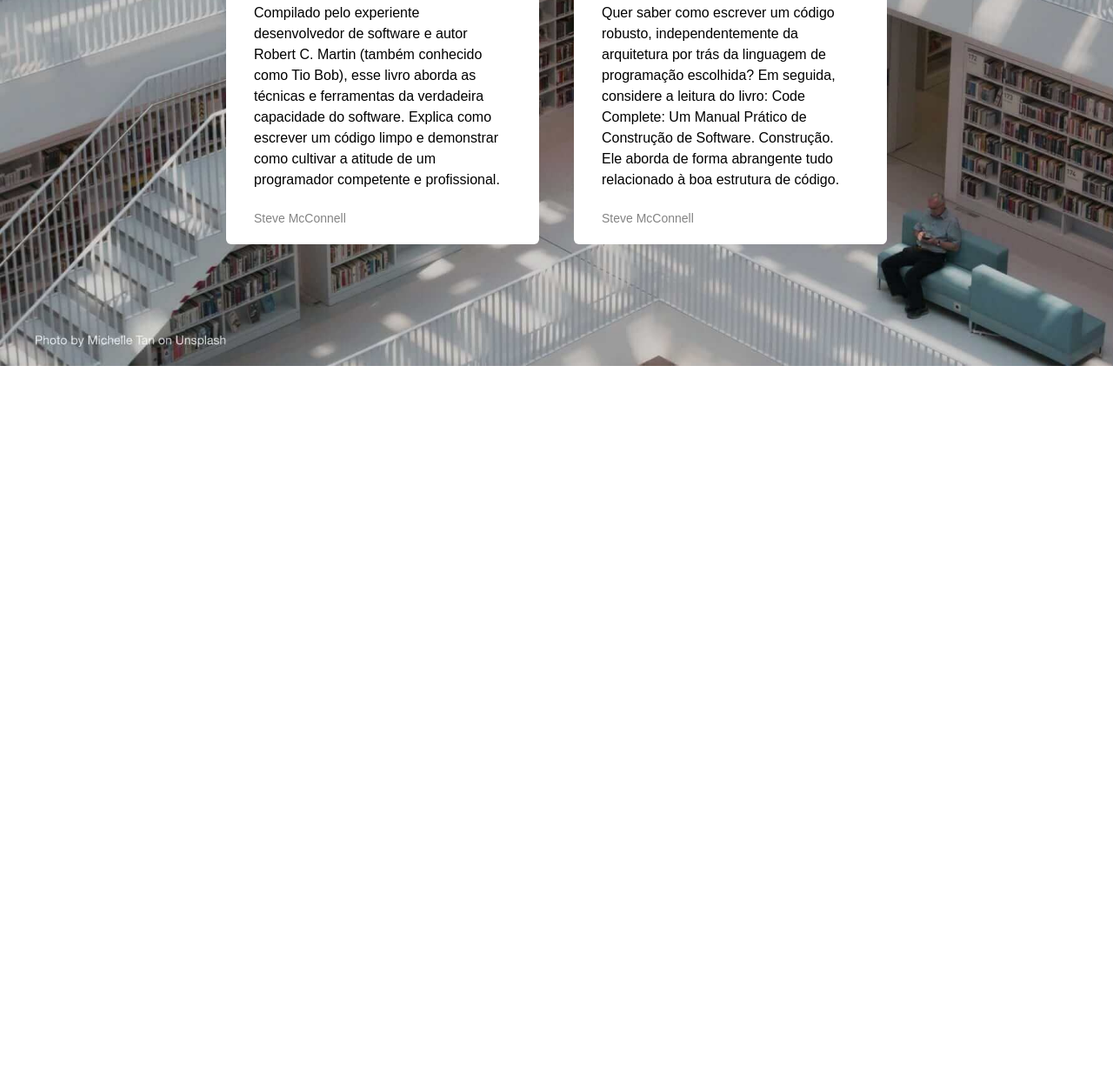
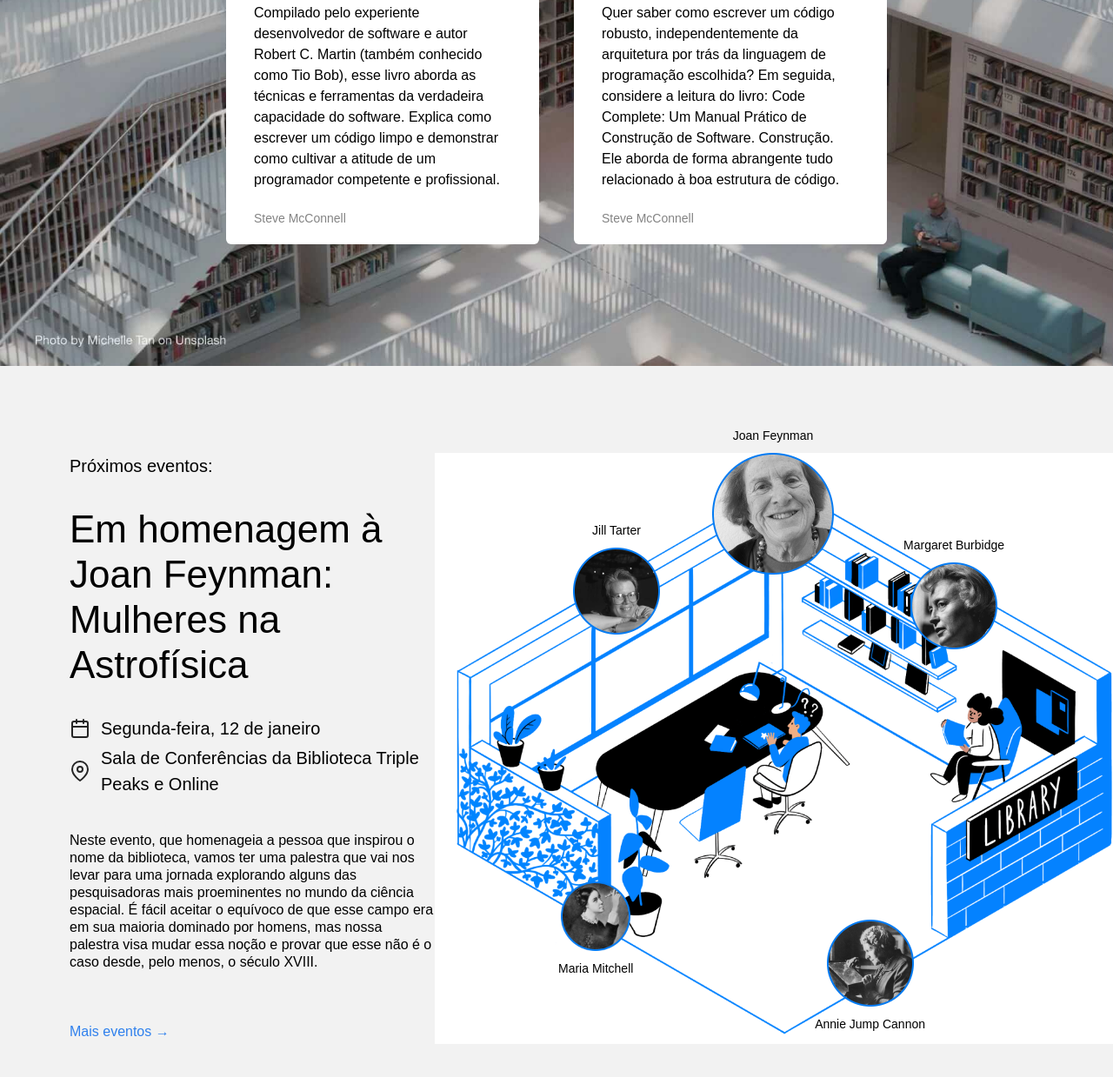
Before and after one commit to micheldourado/web_project_library_pt, a plain HTML site: page index.html in a window 1280 px wide. Shown: the part 1673-2912 px from the top of the page at 87% size. Before the commit the page ends 2094 px from the top, so only its background shows below. Drawn offline with Linux system fonts and the light colour scheme.

Commit message:
cria seção events

```diff
--- a/index.html
+++ b/index.html
@@ -24,7 +24,7 @@
               <a href="#staff" class="nav__link">Escolhas da Equipe</a>
             </li>
             <li>
-              <a class="nav__link">Eventos</a>
+              <a href="#events" class="nav__link">Eventos</a>
             </li>
             <li>
               <a class="nav__link">Seja um membro</a>
@@ -131,6 +131,97 @@
             </li>
           </ul>
         </section>
+        <section class="events" id="events">
+          <div class="events__content">
+            <h2 class="events__heading">Próximos eventos:</h2>
+            <h3 class="events__title">
+              Em homenagem à Joan Feynman: Mulheres na Astrofísica
+            </h3>
+            <div class="event-info events__info-section">
+              <div class="event-info__item">
+                <img
+                  src="./images/icon_calendar.svg"
+                  alt="Calendar icon"
+                  class="event-info__icon"
+                />
+                <p class="event-info__text">Segunda-feira, 12 de janeiro</p>
+              </div>
+              <div class="event-info__item">
+                <img
+                  src="./images/icon_pin.svg"
+                  alt="Pin icon"
+                  class="event-info__icon"
+                />
+                <p class="event-info__text">
+                  Sala de Conferências da Biblioteca Triple Peaks e Online
+                </p>
+              </div>
+            </div>
+            <p class="events__description">
+              Neste evento, que homenageia a pessoa que inspirou o nome da
+              biblioteca, vamos ter uma palestra que vai nos levar para uma
+              jornada explorando alguns das pesquisadoras mais proeminentes no
+              mundo da ciência espacial. É fácil aceitar o equívoco de que esse
+              campo era em sua maioria dominado por homens, mas nossa palestra
+              visa mudar essa noção e provar que esse não é o caso desde, pelo
+              menos, o século XVIII.
+            </p>
+            <a href="#" class="events__more">Mais eventos &rarr;</a>
+          </div>
+
+          <div class="events__cover">
+            <img
+              class="events__image"
+              src="./images/inside_the_library.png"
+              alt="ilustração de cafeteria ao fundo"
+            />
+
+            <div class="person person_name_feynman">
+              <p class="person__caption">Joan Feynman</p>
+              <img
+                class="parson__image person__image_size_l"
+                src="./images/person_feynman.png"
+                alt="foto da Joan Feynman"
+              />
+            </div>
+
+            <div class="person person_name_burbidge">
+              <p class="person__caption">Margaret Burbidge</p>
+              <img
+                class="parson__image person__image_size_m"
+                src="./images/person_burbidge.png"
+                alt="foto da Margaret Burbidge"
+              />
+            </div>
+
+            <div class="person person_name_cannon">
+              <img
+                class="parson__image person__image_size_m"
+                src="./images/person_cannon.png"
+                alt="foto da Annie Jump Cannon"
+              />
+              <p class="person__caption">Annie Jump Cannon</p>
+            </div>
+
+            <div class="person person_name_mitchell">
+              <img
+                class="parson__image person__image_size_s"
+                src="./images/person_mitchell.png"
+                alt="foto da Maria Mitchell"
+              />
+              <p class="person__caption">Maria Mitchell</p>
+            </div>
+
+            <div class="person person_name_tarter">
+              <p class="person__caption">Jill Tarter</p>
+              <img
+                class="parson__image person__image_size_m"
+                src="./images/person_tarter.png"
+                alt="foto da Joan Feynman"
+              />
+            </div>
+          </div>
+        </section>
       </main>
     </div>
   </body>
--- a/styles/style.css
+++ b/styles/style.css
@@ -168,3 +168,137 @@ p {
   line-height: 20px;
   color: #838383;
 }
+
+.events {
+  padding: 100px 0 120px 80px;
+  display: flex;
+  align-items: start;
+  justify-content: space-between;
+  box-sizing: border-box;
+  background-color: #f2f2f2;
+}
+
+.events__content {
+  flex-basis: 580px;
+}
+
+.events__heading {
+  font-size: 20px;
+  font-weight: 500;
+  line-height: 30px;
+  margin: 0;
+}
+
+.events__title {
+  font-size: 44px;
+  font-weight: 500;
+  line-height: 52px;
+  margin: 32px 0 0;
+}
+
+.events__info-section {
+  margin-top: 32px;
+}
+
+.event-info__item {
+  display: flex;
+  align-items: center;
+  margin-bottom: 4px;
+  font-weight: 500;
+}
+
+.event-info__icon {
+  background-repeat: no-repeat;
+  background-position: center;
+  margin-right: 12px;
+  width: 24px;
+  height: 24px;
+}
+
+.event-info__text {
+  font-size: 20px;
+  font-weight: 500;
+  line-height: 30px;
+  margin: 0;
+}
+
+.events__description {
+  margin: 40px 0 60px;
+}
+
+.events__more {
+  color: #2f80ed;
+  text-decoration: none;
+}
+
+.events__cover {
+  flex-grow: 1;
+  flex-shrink: 0;
+  flex-basis: 780px;
+  max-width: 780px;
+  position: relative;
+}
+
+.events__image {
+  max-width: 100%;
+}
+
+.person {
+  position: absolute;
+  display: flex;
+  align-items: center;
+  flex-direction: column;
+  gap: 10px;
+}
+
+.person_name_feynman {
+  positoin: absolute;
+  top: -30px;
+  left: 319px;
+}
+
+.person_name_burbidge {
+  position: absolute;
+  top: 96px;
+  right: 125px;
+}
+
+.person_name_cannon {
+  position: absolute;
+  bottom: 18px;
+  right: 216px;
+}
+
+.person_name_mitchell {
+  position: absolute;
+  bottom: 82px;
+  left: 142px;
+}
+
+.person_name_tarter {
+  position: absolute;
+  top: 79px;
+  left: 159px;
+}
+
+.person__image {
+   max-width: 100%;
+}
+
+.person__image_size_l {
+  width: 140px;
+}
+
+.person__image_size_m {
+  width: 100px;
+}
+
+.person__image_size_s {
+  width: 80px;
+}
+
+.person__caption {
+  text-align: center;
+  font-size: 14px;
+  margin: 0;
+}
```
